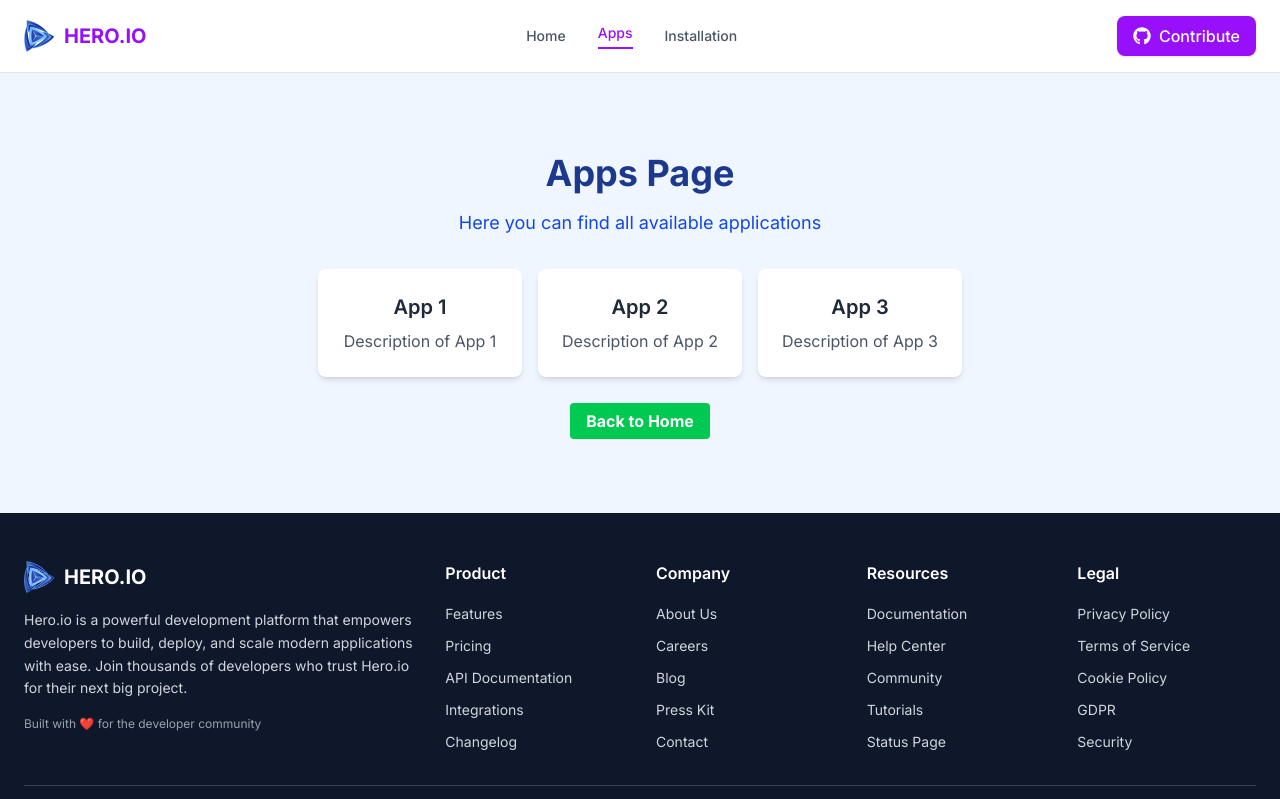
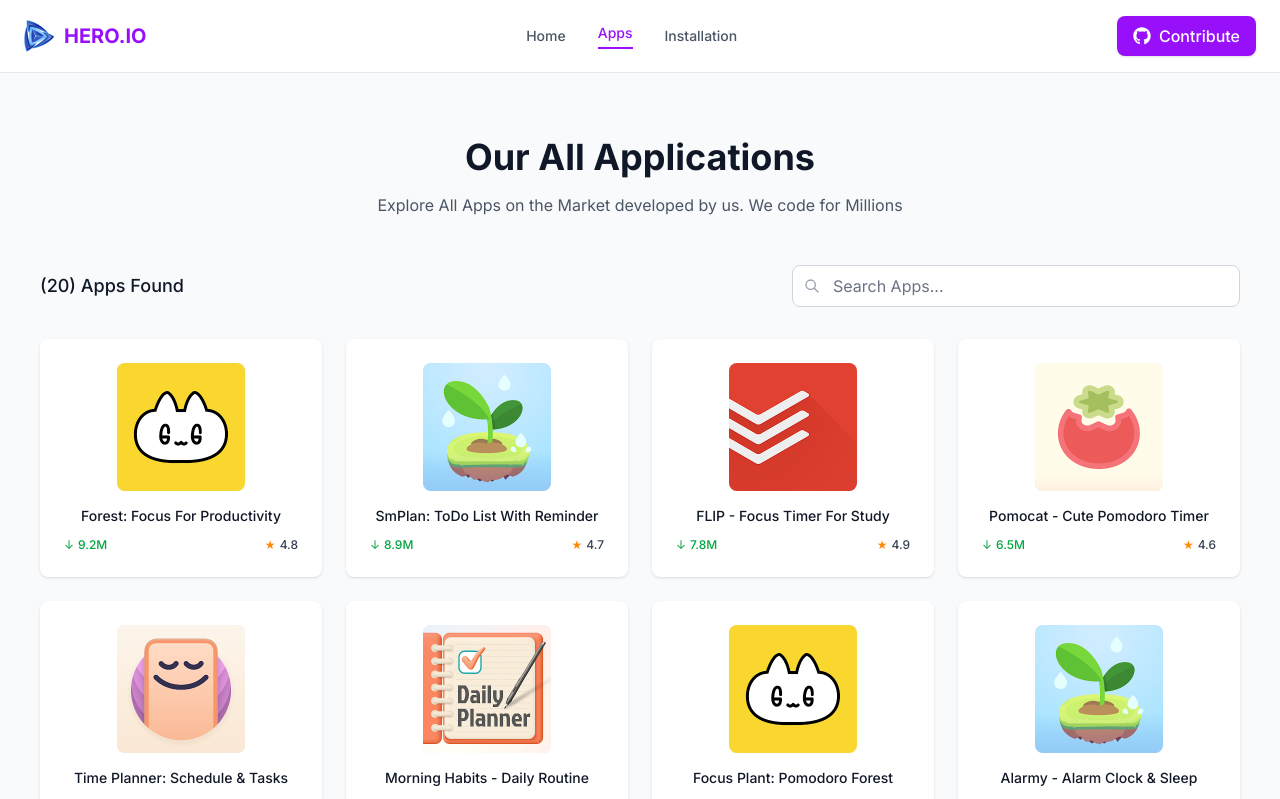
Before and after one commit to iamOmarFaruk/hero-app, a React (Vite) app: page /apps in a window 1280 px wide. Shown: the top 799 px of the page. Built offline with nearby package versions, Linux system fonts and the light colour scheme.

Commit message:
Apps page done for now

```diff
--- a/src/pages/Apps.jsx
+++ b/src/pages/Apps.jsx
@@ -1,33 +1,116 @@
-import { Link } from 'react-router-dom'
+import { useState, useEffect } from 'react'
+import AppItem from '../components/AppItem'
 
 function Apps() {
-  return (
-    <div className="flex flex-col items-center justify-center py-20 bg-blue-50">
-      <div className="text-center">
-        <h1 className="text-4xl font-bold text-blue-900 mb-4">Apps Page</h1>
-        <p className="text-lg text-blue-700 mb-8">Here you can find all available applications</p>
-        <div className="grid grid-cols-1 md:grid-cols-2 lg:grid-cols-3 gap-4 max-w-4xl">
-          <div className="bg-white p-6 rounded-lg shadow-md">
-            <h3 className="text-xl font-semibold text-gray-800 mb-2">App 1</h3>
-            <p className="text-gray-600">Description of App 1</p>
-          </div>
-          <div className="bg-white p-6 rounded-lg shadow-md">
-            <h3 className="text-xl font-semibold text-gray-800 mb-2">App 2</h3>
-            <p className="text-gray-600">Description of App 2</p>
-          </div>
-          <div className="bg-white p-6 rounded-lg shadow-md">
-            <h3 className="text-xl font-semibold text-gray-800 mb-2">App 3</h3>
-            <p className="text-gray-600">Description of App 3</p>
+  const [apps, setApps] = useState([])
+  const [loading, setLoading] = useState(true)
+  const [searchTerm, setSearchTerm] = useState('')
+
+  useEffect(() => {
+    const fetchAppsData = async () => {
+      try {
+        const response = await fetch('/apps-data.json')
+        const appsData = await response.json()
+        setApps(appsData)
+      } catch (error) {
+        console.error('Error fetching apps data:', error)
+      } finally {
+        setLoading(false)
+      }
+    }
+
+    fetchAppsData()
+  }, [])
+
+  // Format download count for display
+  const formatDownloadCount = (downloads) => {
+    if (downloads >= 1000000) {
+      return Math.floor(downloads / 100000) / 10 + 'M'
+    }
+    if (downloads >= 1000) {
+      return Math.floor(downloads / 100) / 10 + 'K'
+    }
+    return downloads.toString()
+  }
+
+  if (loading) {
+    return (
+      <div className="min-h-screen bg-gray-50 py-16">
+        <div className="mx-auto max-w-7xl px-6 md:px-10">
+          <div className="text-center">
+            <div className="text-lg text-gray-600">Loading applications...</div>
           </div>
         </div>
-        <div className="mt-8">
-          <Link
-            to="/"
-            className="bg-green-500 hover:bg-green-700 text-white font-bold py-2 px-4 rounded transition-colors duration-200"
-          >
-            Back to Home
-          </Link>
+      </div>
+    )
+  }
+
+  return (
+    <div className="min-h-screen bg-gray-50 py-16">
+      <div className="mx-auto max-w-7xl px-6 md:px-10">
+        {/* Page Header */}
+        <div className="mb-12 text-center">
+          <h1 className="mb-4 text-3xl font-bold text-gray-900 md:text-4xl">
+            Our All Applications
+          </h1>
+          <p className="text-gray-600">
+            Explore All Apps on the Market developed by us. We code for Millions
+          </p>
         </div>
+
+        {/* Search Bar and Count */}
+        <div className="mb-8 flex flex-col items-center justify-between gap-4 sm:flex-row">
+          {/* Apps Count */}
+          <div className="text-lg font-medium text-gray-900">
+            ({apps.length}) Apps Found
+          </div>
+
+          {/* Search Input */}
+          <div className="relative w-full max-w-md">
+            <input
+              type="text"
+              placeholder="Search Apps..."
+              value={searchTerm}
+              onChange={(e) => setSearchTerm(e.target.value)}
+              className="w-full rounded-lg border border-gray-300 bg-white px-4 py-2 pl-10 text-gray-900 placeholder-gray-500 focus:border-[#7C3AED] focus:outline-none focus:ring-1 focus:ring-[#7C3AED]"
+            />
+            <div className="absolute left-3 top-1/2 -translate-y-1/2">
+              <svg
+                className="h-4 w-4 text-gray-400"
+                fill="none"
+                stroke="currentColor"
+                viewBox="0 0 24 24"
+              >
+                <path
+                  strokeLinecap="round"
+                  strokeLinejoin="round"
+                  strokeWidth={2}
+                  d="M21 21l-6-6m2-5a7 7 0 11-14 0 7 7 0 0114 0z"
+                />
+              </svg>
+            </div>
+          </div>
+        </div>
+
+        {/* Apps Grid */}
+        <div className="grid grid-cols-1 gap-6 sm:grid-cols-2 lg:grid-cols-4">
+          {apps.map((app) => (
+            <AppItem
+              key={app.id}
+              title={app.title}
+              image={app.image}
+              downloadCount={formatDownloadCount(app.downloads)}
+              rating={app.ratingAvg.toString()}
+            />
+          ))}
+        </div>
+
+        {/* No Results Message */}
+        {apps.length === 0 && !loading && (
+          <div className="py-12 text-center">
+            <p className="text-lg text-gray-600">No applications found.</p>
+          </div>
+        )}
       </div>
     </div>
   )
```
